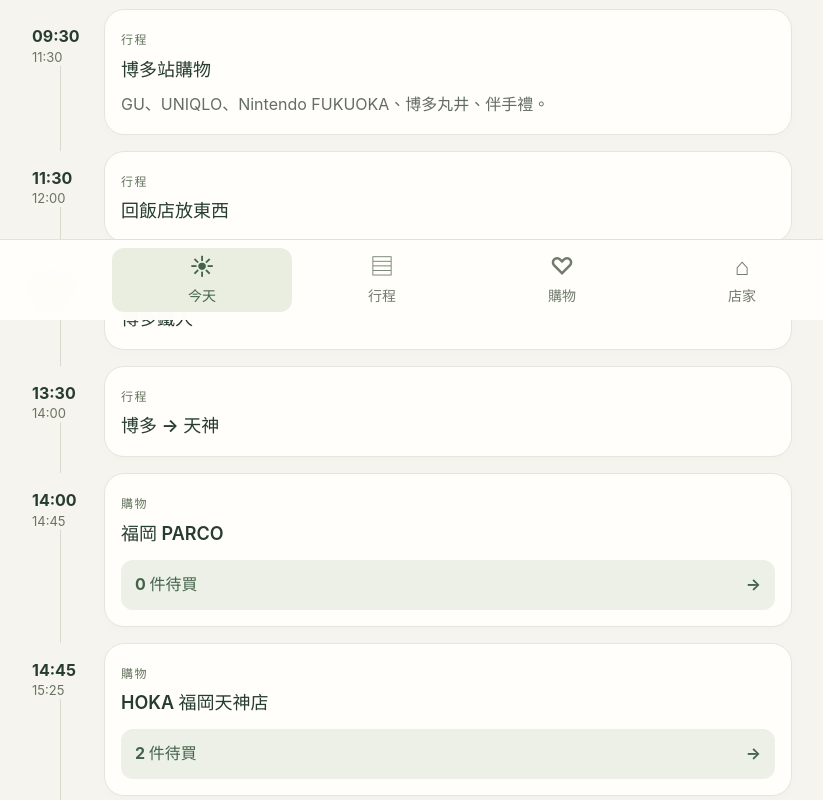
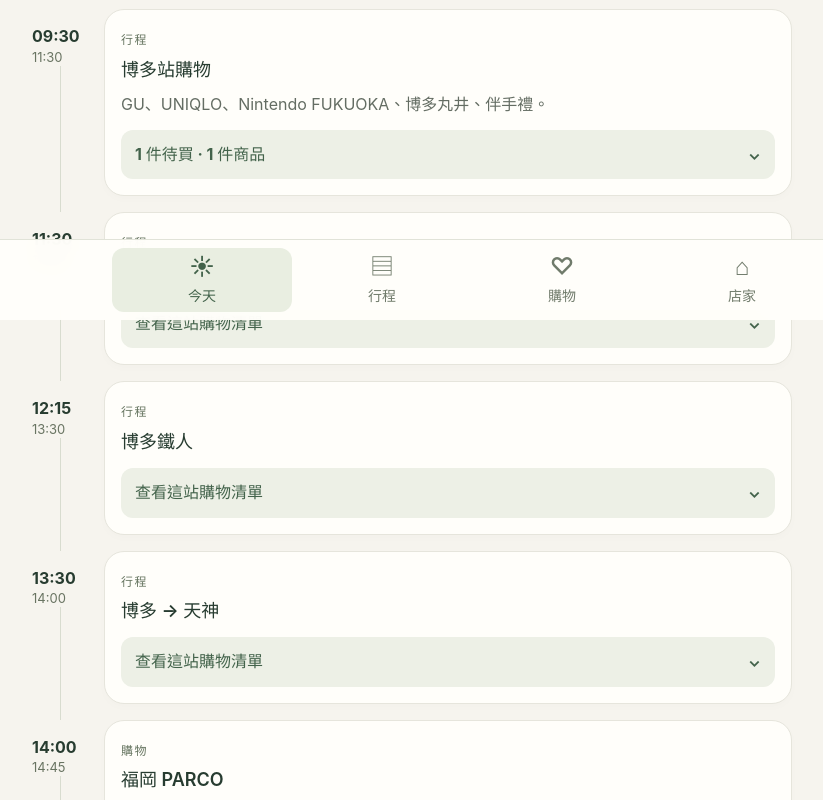
Before and after one commit to shutsenliu/fukuoka-trip, a React (Vite) app: page / in a window 1280 px wide. Shown: the part 480-1280 px from the top of the page, without its empty margins (168-991 px from the left). Built offline with nearby package versions, Linux system fonts and the light colour scheme.

Commit message:
Show shopping items directly at itinerary stops

```diff
--- a/src/components/Timeline.tsx
+++ b/src/components/Timeline.tsx
@@ -1,13 +1,29 @@
 import { Link } from 'react-router-dom';
 import type { TripDay } from '../types';
-import { itemsForStore } from '../lib/data';
+import { itemsForStop, storeIdsForStop, storesById } from '../lib/data';
 import { usePurchasedItems } from '../hooks/usePurchasedItems';
+import { ProductCard } from './ProductCard';
 export function Timeline({ day }: { day: TripDay }) {
   const { isPurchased } = usePurchasedItems();
-  return <div className="timeline">{day.stops.map(stop => <article className="timeline-row" key={stop.id}>
-    <div className="time"><strong>{stop.startTime}</strong><span>{stop.endTime}</span></div>
-    <div className="card p-4 flex-1 min-w-0"><span className="eyebrow">{stop.type}</span><h3 className="text-lg font-semibold mt-1">{stop.name}</h3>{stop.notes && <p className="muted mt-2 whitespace-pre-line">{stop.notes}</p>}
-      {stop.storeId && <Link className="buy-link" to={`/stores/${stop.storeId}`}>{itemsForStore(stop.storeId).filter(item => !isPurchased(item.id)).length} 件待買 <span aria-hidden="true">→</span></Link>}
-    </div>
-  </article>)}</div>;
+  return <div className="timeline">{day.stops.map(stop => {
+    const items = itemsForStop(stop);
+    const pending = items.filter(item => !isPurchased(item.id)).length;
+    const storeIds = storeIdsForStop(stop);
+    return <article className="timeline-row" key={`${day.id}-${stop.id}`}>
+      <div className="time"><strong>{stop.startTime}</strong><span>{stop.endTime}</span></div>
+      <details className="card stop-card flex-1 min-w-0">
+        <summary className="stop-summary p-4">
+          <span className="eyebrow">{stop.type}</span>
+          <h3 className="text-lg font-semibold mt-1">{stop.name}</h3>
+          {stop.notes && <p className="muted mt-2 whitespace-pre-line">{stop.notes}</p>}
+          <span className="buy-link"><span>{items.length ? `${pending} 件待買 · ${items.length} 件商品` : '查看這站購物清單'}</span><span className="expand-icon" aria-hidden="true">⌄</span></span>
+        </summary>
+        <div className="stop-products p-4 pt-0 space-y-4">
+          <h4 className="font-semibold">在這站可以買什麼？</h4>
+          {!!storeIds.length && <div className="flex flex-wrap gap-2">{storeIds.map(id => <Link key={id} className="tag p-3" to={`/stores/${id}`}>{storesById.get(id)?.name ?? id} ↗</Link>)}</div>}
+          {items.length ? <div className="space-y-4">{items.map(item => <ProductCard key={item.id} item={item}/>)}</div> : <p className="muted">目前沒有為這個停留點加入商品。之後新增購物清單，就會顯示在這裡。</p>}
+        </div>
+      </details>
+    </article>;
+  })}</div>;
 }
--- a/src/data/itinerary.json
+++ b/src/data/itinerary.json
@@ -291,7 +291,11 @@
         "endTime": "11:30",
         "name": "博多站購物",
         "type": "行程",
-        "notes": "GU、UNIQLO、Nintendo FUKUOKA、博多丸井、伴手禮。"
+        "notes": "GU、UNIQLO、Nintendo FUKUOKA、博多丸井、伴手禮。",
+        "storeIds": [
+          "nintendo",
+          "marui"
+        ]
       },
       {
         "id": "day-5-stop-2",
@@ -324,7 +328,11 @@
         "name": "福岡 PARCO",
         "type": "購物",
         "notes": "",
-        "storeId": "parco"
+        "storeId": "parco",
+        "storeIds": [
+          "parco",
+          "beams"
+        ]
       },
       {
         "id": "day-5-stop-6",
@@ -393,7 +401,11 @@
         "endTime": "19:10",
         "name": "大名商圈",
         "type": "行程",
-        "notes": "可彈性補看 HOKA 備案店家。"
+        "notes": "可彈性補看 HOKA 備案店家。",
+        "storeIds": [
+          "uptown",
+          "seam"
+        ]
       },
       {
         "id": "day-5-stop-14",
--- a/src/lib/data.ts
+++ b/src/lib/data.ts
@@ -1,9 +1,19 @@
 import itineraryJson from '../data/itinerary.json';
 import storesJson from '../data/stores.json';
 import wishlistJson from '../data/wishlist.json';
-import type { TripDay, Store, WishlistItem } from '../types';
+import type { TripDay, Store, WishlistItem, ItineraryStop } from '../types';
 export const itinerary: TripDay[] = itineraryJson;
 export const stores: Store[] = storesJson;
 export const wishlist: WishlistItem[] = wishlistJson;
 export const storesById = new Map(stores.map(store => [store.id, store]));
 export const itemsForStore = (id: string) => wishlist.filter(item => item.storeIds.includes(id));
+
+export function storeIdsForStop(stop: ItineraryStop): string[] {
+  // Retain bundled shopping groups for previously saved itineraries with the same stop name.
+  const bundled = itinerary.flatMap(day => day.stops).find(entry => entry.name === stop.name);
+  return [...new Set([...(stop.storeIds ?? bundled?.storeIds ?? []), ...(stop.storeId ? [stop.storeId] : [])])];
+}
+export function itemsForStop(stop: ItineraryStop): WishlistItem[] {
+  const ids = new Set(storeIdsForStop(stop));
+  return wishlist.filter(item => item.storeIds.some(id => ids.has(id)));
+}
--- a/src/lib/itineraryStorage.ts
+++ b/src/lib/itineraryStorage.ts
@@ -3,7 +3,7 @@
 export const ITINERARY_KEY = 'fukuoka-trip-itinerary';
 function isRecord(value: unknown): value is Record<string, unknown> { return typeof value === 'object' && value !== null; }
 function isStop(value: unknown): value is ItineraryStop {
-  return isRecord(value) && ['id','startTime','endTime','name','type','notes'].every(key => typeof value[key] === 'string') && (value.storeId === undefined || typeof value.storeId === 'string');
+  return isRecord(value) && ['id','startTime','endTime','name','type','notes'].every(key => typeof value[key] === 'string') && (value.storeId === undefined || typeof value.storeId === 'string') && (value.storeIds === undefined || (Array.isArray(value.storeIds) && (value.storeIds as unknown[]).every(id => typeof id === 'string')));
 }
 function isDay(value: unknown): value is TripDay {
   return isRecord(value) && typeof value.id === 'string' && typeof value.day === 'number' && typeof value.date === 'string' && typeof value.title === 'string' && Array.isArray(value.stops) && (value.stops as unknown[]).every(isStop);
--- a/src/lib/markdown.ts
+++ b/src/lib/markdown.ts
@@ -1,5 +1,5 @@
 import type { TripDay } from '../types';
-import { stores } from './data';
+import { stores, itinerary } from './data';
 export function parseItineraryMarkdown(text: string): TripDay[] {
   const days: TripDay[] = [];
   let current: TripDay | undefined;
@@ -21,7 +21,8 @@
       if (current.stops.some(existing => existing.startTime === stop[1] && existing.endTime === stop[2] && existing.name === name)) { collectingNotes = false; continue; }
       if (current.stops.length && stop[1] < current.stops.at(-1)!.endTime) throw new Error(`Day ${current.day} ${stop[1]} 與上一站 ${current.stops.at(-1)!.endTime} 重疊或順序錯誤。`);
       const store = stores.find(s => name.includes(s.name));
-      current.stops.push({ id: `${current.id}-stop-${current.stops.length + 1}`, startTime: stop[1], endTime: stop[2], name, type: store ? '購物' : '行程', ...(store ? { storeId: store.id } : {}), notes: '' });
+      const group = itinerary.flatMap(day => day.stops).find(entry => entry.storeIds && name.includes(entry.name));
+      current.stops.push({ id: `${current.id}-stop-${current.stops.length + 1}`, startTime: stop[1], endTime: stop[2], name, type: store ? '購物' : '行程', ...(store ? { storeId: store.id } : {}), ...(group?.storeIds ? { storeIds: group.storeIds } : {}), notes: '' });
       collectingNotes = true;
     } else if (/^#{1,6}\s|^---/.test(line)) collectingNotes = false;
     else if (collectingNotes && line.trim()) {
--- a/src/styles.css
+++ b/src/styles.css
@@ -10,3 +10,9 @@
 .bottom-nav { position: fixed; bottom: 0; left: 0; right: 0; display: flex; justify-content: center; background: #fffefaf5; border-top: 1px solid #e1e3d8; padding: 8px 12px calc(8px + env(safe-area-inset-bottom)); backdrop-filter: blur(10px); z-index: 10; } .bottom-nav a { flex: 1; max-width: 180px; text-align: center; color: #707b6b; font-size: 14px; font-weight: 600; padding: 5px 0; border-radius: 12px; } .bottom-nav span { display: block; font-size: 24px; line-height: 1.2; margin-bottom: 3px; } .bottom-nav .active { color: #43634b; background: #e9eee1; }
 @media(min-width:700px) { .product-grid, .store-grid { grid-template-columns: repeat(2,minmax(0,1fr)); } main { margin-top: 32px; } .site-header { padding-top: 30px; } .timeline { max-width: 760px; } }
 @media(prefers-reduced-motion:reduce) { *, *:before, *:after { scroll-behavior: auto !important; } }
+.stop-summary { cursor: pointer; list-style: none; }
+.stop-summary::-webkit-details-marker { display: none; }
+.stop-summary:focus-visible { outline: 3px solid #bd7149; outline-offset: 2px; border-radius: 20px; }
+.stop-card[open] .expand-icon { transform: rotate(180deg); }
+.stop-card[open] .stop-summary .buy-link { background: #e1ebdd; }
+.stop-products .product-image { height: 170px; }
--- a/src/types.ts
+++ b/src/types.ts
@@ -1,4 +1,4 @@
 export interface TripDay { id: string; day: number; date: string; title: string; stops: ItineraryStop[] }
-export interface ItineraryStop { id: string; startTime: string; endTime: string; name: string; type: string; storeId?: string; notes: string }
+export interface ItineraryStop { id: string; startTime: string; endTime: string; name: string; type: string; storeId?: string; storeIds?: string[]; notes: string }
 export interface Store { id: string; name: string; area: string; address: string; mapUrl?: string; notes: string }
 export interface WishlistItem { id: string; name: string; category: string; priority: number; image: string; notes: string; storeIds: string[]; color?: string; size?: string }
```
Also changed, not shown: 2 other files (tests, documents, lock files or other folders).
